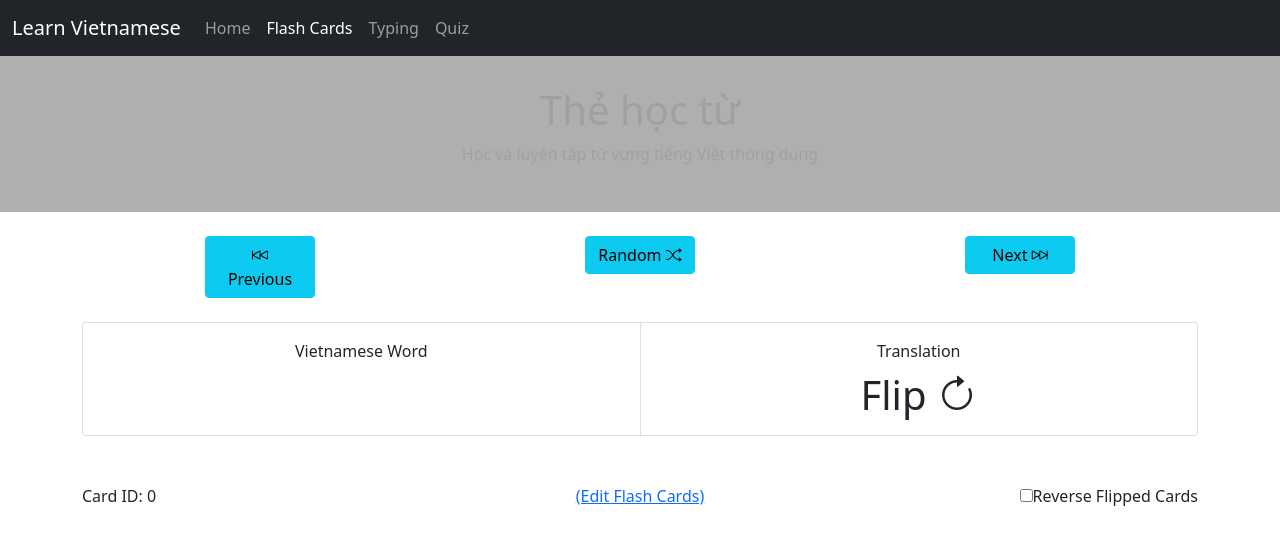
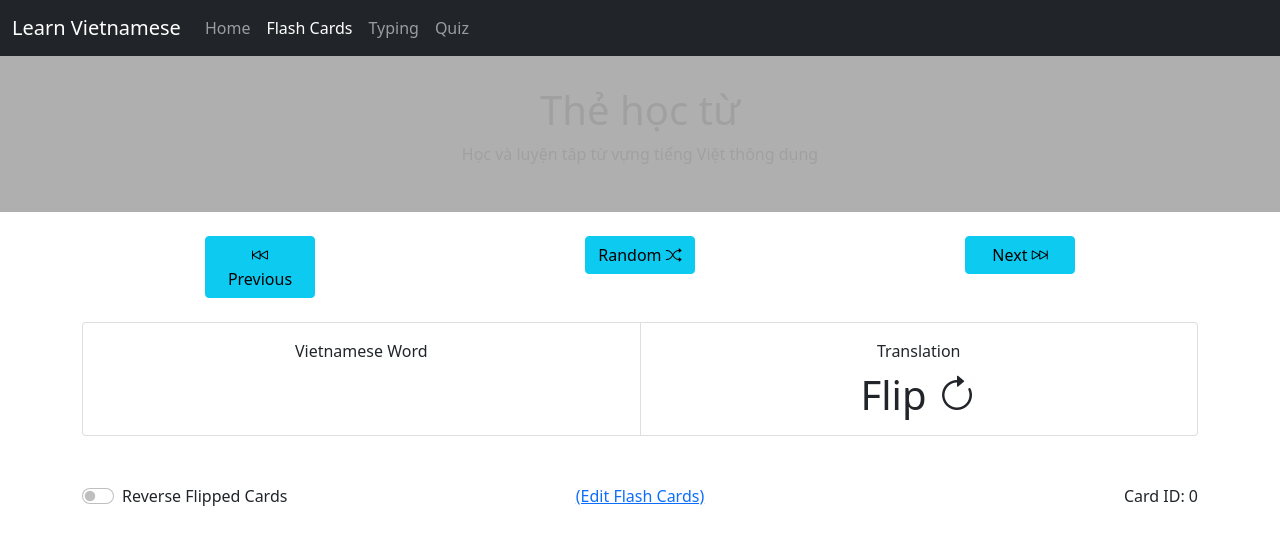
Before and after one commit to GrantFBarnes/learn-vietnamese, an Angular app: page /flash in a window 1280 px wide. Shown: the top 544 px of the page. Built offline with nearby package versions, Linux system fonts and the light colour scheme; no server answers.

Commit message:
fixing toggle flip card for bootstrap 5

```diff
--- a/src/app/flash/flash.component.html
+++ b/src/app/flash/flash.component.html
@@ -67,23 +67,23 @@
   <br />
   <div class="row">
     <div class="col-4">
-      <p>Card ID: {{ card.id }}</p>
+      <div class="form-check form-switch">
+        <input
+          type="checkbox"
+          class="form-check-input"
+          id="reverseToggle"
+          (click)="reverseCards()"
+        />
+        <label class="form-check-label" for="reverseToggle"
+          >Reverse Flipped Cards</label
+        >
+      </div>
     </div>
     <div class="col-4 center">
       <p><a routerLink="/edit/flash">(Edit Flash Cards)</a></p>
     </div>
     <div class="col-4 right">
-      <div class="custom-control custom-switch">
-        <input
-          type="checkbox"
-          class="custom-control-input"
-          id="reverseToggle"
-          (click)="reverseCards()"
-        />
-        <label class="custom-control-label" for="reverseToggle"
-          >Reverse Flipped Cards</label
-        >
-      </div>
+      <p>Card ID: {{ card.id }}</p>
     </div>
   </div>
 </div>
```
